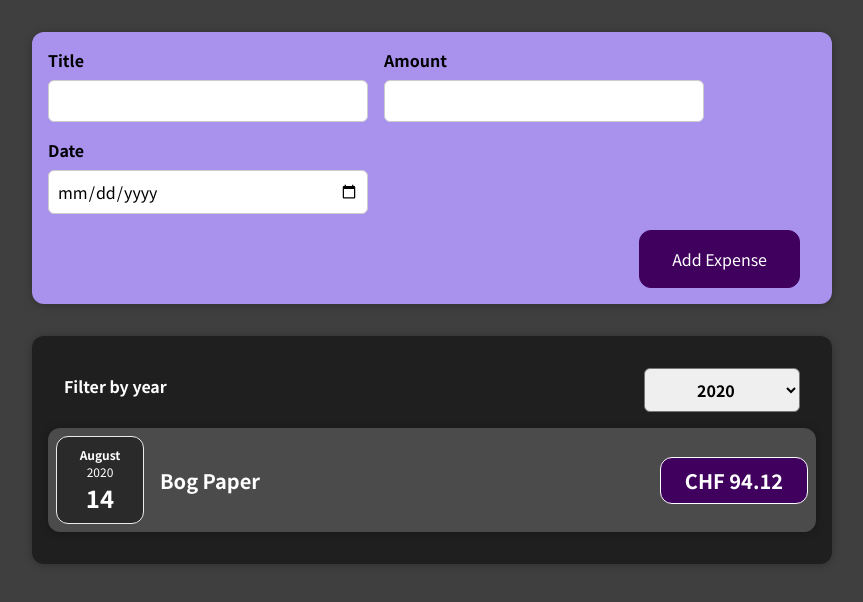
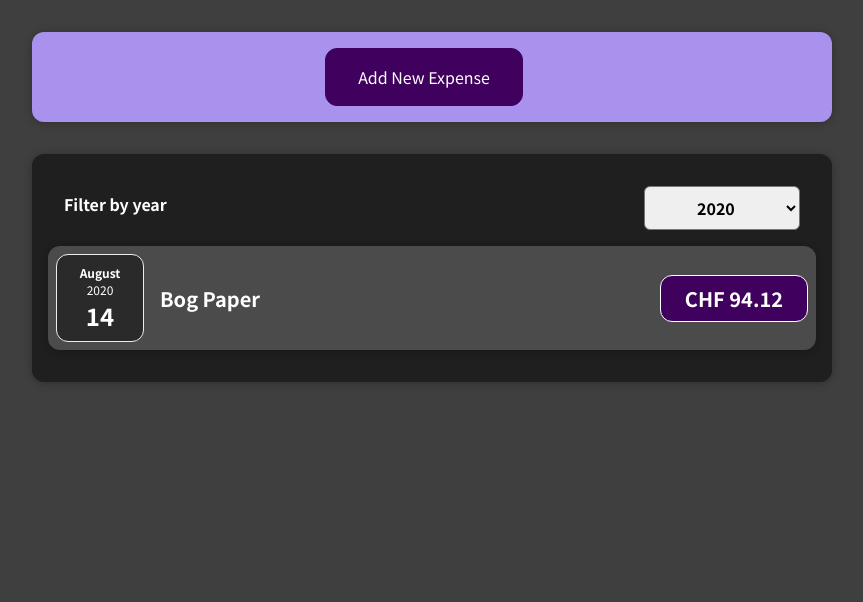
Before and after one commit to Giganticus/react-complete-guide, a React (Create React App) app: page / in a window 1280 px wide. Shown: the top 602 px of the page, without its empty margins (208-1071 px from the left). Built offline with nearby package versions, Linux system fonts and the light colour scheme.

Commit message:
Adding cancel button etc

```diff
--- a/src/components/NewExpense/ExpenseForm.js
+++ b/src/components/NewExpense/ExpenseForm.js
@@ -67,6 +67,9 @@
         </div>
       </div>
       <div className="new-expense__actions">
+        <button type="button" onClick={props.onStopEditing}>
+          Cancel
+        </button>
         <button type="submit">Add Expense</button>
       </div>
     </form>
--- a/src/components/NewExpense/NewExpense.js
+++ b/src/components/NewExpense/NewExpense.js
@@ -1,20 +1,40 @@
-import React from "react";
+import React, { useState } from "react";
 import ExpenseForm from "./ExpenseForm";
 import "./NewExpense.css";
 
 const NewExpense = (props) => {
-    const saveExpenseDataHandler = (enteredExpenseData) =>{
-        const expenseData = {
-            ...enteredExpenseData,
-            id: Math.random().toString()
-        };
+  const [isEditing, setIsEditing] = useState(false);
 
-        props.onAddExpense(expenseData);
-    }
+  const startEditingHandler = () => {
+    setIsEditing(true);
+  };
 
-    return <div className="new-expense">
-        <ExpenseForm onSaveExpenseData={saveExpenseDataHandler}/>
+  const stopEditingHandler = () => {
+    setIsEditing(false);
+  };
+
+  const saveExpenseDataHandler = (enteredExpenseData) => {
+    const expenseData = {
+      ...enteredExpenseData,
+      id: Math.random().toString(),
+    };
+
+    props.onAddExpense(expenseData);
+  };
+
+  return (
+    <div className="new-expense">
+      {!isEditing && (
+        <button onClick={startEditingHandler}>Add New Expense</button>
+      )}
+      {isEditing && (
+        <ExpenseForm
+          onSaveExpenseData={saveExpenseDataHandler}
+          onStopEditing={stopEditingHandler}
+        />
+      )}
     </div>
+  );
 };
 
 export default NewExpense;
```
